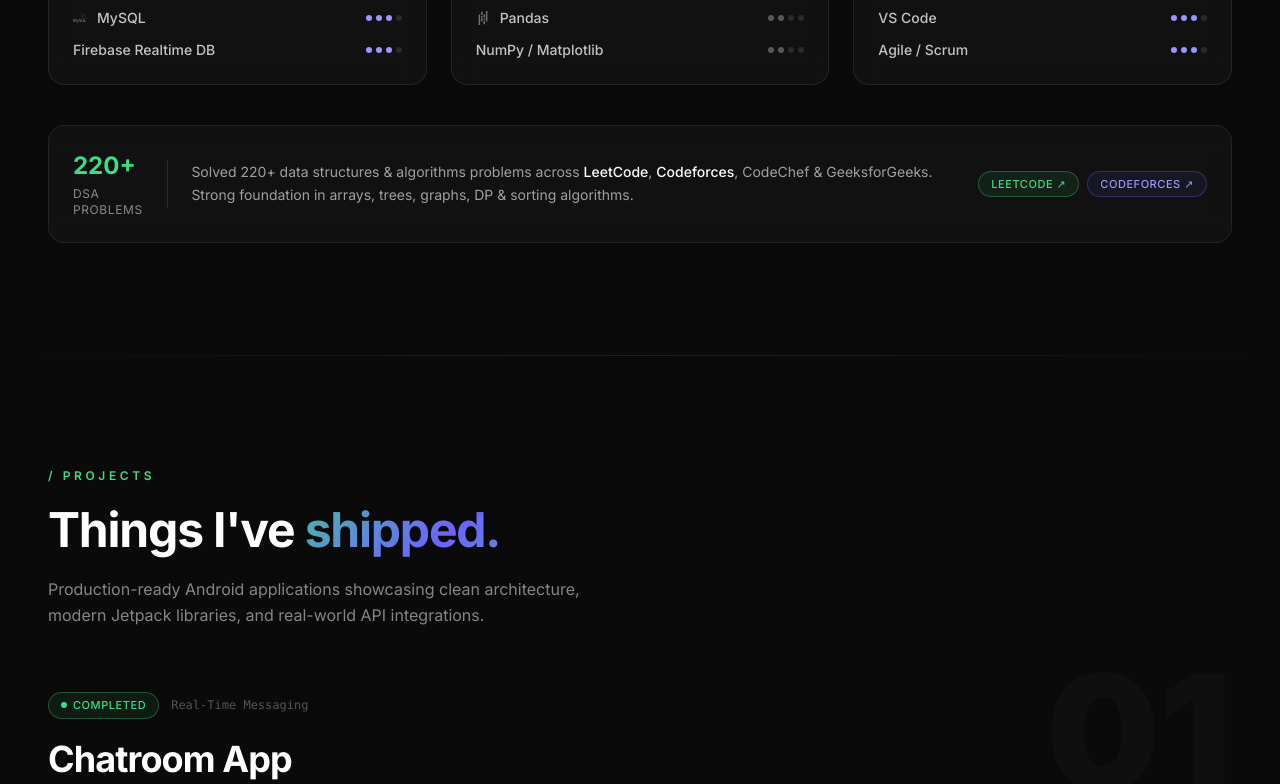
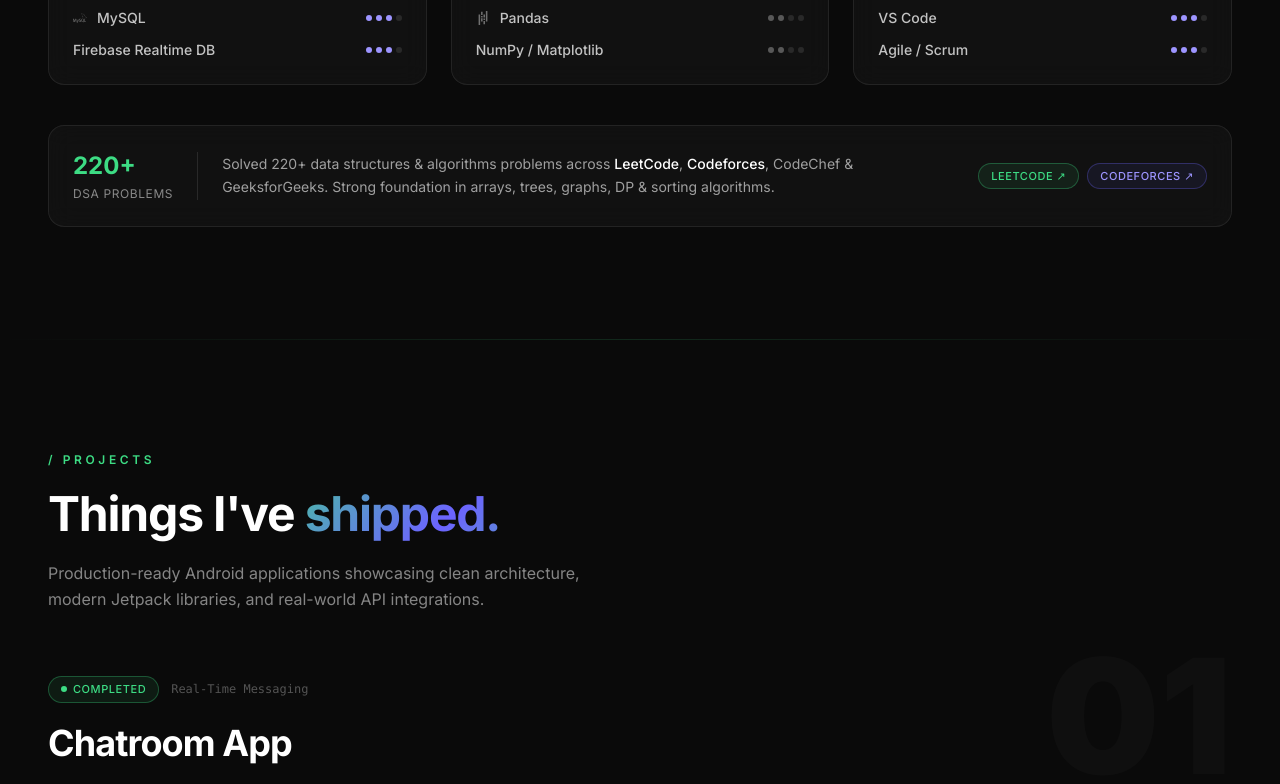
Before and after one commit to Vaibhav-P1/portfolio, a Next.js app: page / in a window 1280 px wide. Shown: the part 2340-3124 px from the top of the page. Built offline with nearby package versions, Linux system fonts and the light colour scheme.

Commit message:
fix: mobile layout — DSA banner stacks vertically, Education card no longer squeezes text

```diff
--- a/src/components/Education.tsx
+++ b/src/components/Education.tsx
@@ -19,12 +19,14 @@
             <div className="w-12 h-12 rounded-xl bg-[#3DDC84]/10 flex items-center justify-center shrink-0">
               <FaGraduationCap className="text-[#3DDC84] text-xl" />
             </div>
-            <div>
-              <h3 className="text-white font-bold text-xl">VIT Bhopal University</h3>
-              <p className="text-white/50 text-sm mt-0.5">Bhopal, Madhya Pradesh, India</p>
-            </div>
-            <div className="ml-auto shrink-0">
-              <span className="chip chip-green">2024 – Present</span>
+            <div className="flex-1 min-w-0">
+              <div className="flex flex-wrap items-start justify-between gap-x-3 gap-y-2">
+                <div>
+                  <h3 className="text-white font-bold text-xl">VIT Bhopal University</h3>
+                  <p className="text-white/50 text-sm mt-0.5">Bhopal, Madhya Pradesh, India</p>
+                </div>
+                <span className="chip chip-green shrink-0">2024 – Present</span>
+              </div>
             </div>
           </div>
 
--- a/src/components/Skills.tsx
+++ b/src/components/Skills.tsx
@@ -138,18 +138,20 @@
       </div>
 
       {/* DSA note */}
-      <div className="mt-10 glass-card rounded-2xl p-6 flex items-center gap-6 border-l-2 border-[#3DDC84]">
-        <div>
-          <p className="text-[#3DDC84] font-bold text-2xl">220+</p>
-          <p className="text-white/50 text-xs uppercase tracking-wider mt-1">DSA Problems</p>
-        </div>
-        <div className="w-px h-12 bg-white/10" />
-        <p className="text-white/60 text-sm leading-relaxed">
-          Solved 220+ data structures & algorithms problems across <span className="text-white font-medium">LeetCode</span>, <span className="text-white font-medium">Codeforces</span>, CodeChef & GeeksforGeeks. Strong foundation in arrays, trees, graphs, DP & sorting algorithms.
-        </p>
-        <div className="flex gap-2 ml-auto shrink-0">
-          <a href="https://leetcode.com/u/Leet_Pandey" target="_blank" rel="noreferrer" className="chip chip-green hidden sm:flex">LeetCode ↗</a>
-          <a href="https://codeforces.com/profile/Vaibhav_P1" target="_blank" rel="noreferrer" className="chip chip-purple hidden sm:flex">Codeforces ↗</a>
+      <div className="mt-10 glass-card rounded-2xl p-6 border-l-2 border-[#3DDC84]">
+        <div className="flex flex-col sm:flex-row sm:items-center gap-4 sm:gap-6">
+          <div className="shrink-0">
+            <p className="text-[#3DDC84] font-bold text-2xl">220+</p>
+            <p className="text-white/50 text-xs uppercase tracking-wider mt-1">DSA Problems</p>
+          </div>
+          <div className="hidden sm:block w-px h-12 bg-white/10 shrink-0" />
+          <p className="text-white/60 text-sm leading-relaxed">
+            Solved 220+ data structures &amp; algorithms problems across <span className="text-white font-medium">LeetCode</span>, <span className="text-white font-medium">Codeforces</span>, CodeChef &amp; GeeksforGeeks. Strong foundation in arrays, trees, graphs, DP &amp; sorting algorithms.
+          </p>
+          <div className="flex gap-2 sm:ml-auto shrink-0">
+            <a href="https://leetcode.com/u/Leet_Pandey" target="_blank" rel="noreferrer" className="chip chip-green">LeetCode ↗</a>
+            <a href="https://codeforces.com/profile/Vaibhav_P1" target="_blank" rel="noreferrer" className="chip chip-purple">Codeforces ↗</a>
+          </div>
         </div>
       </div>
     </section>
```
Also changed, not shown: 1 other file (tests, documents, lock files or other folders).
